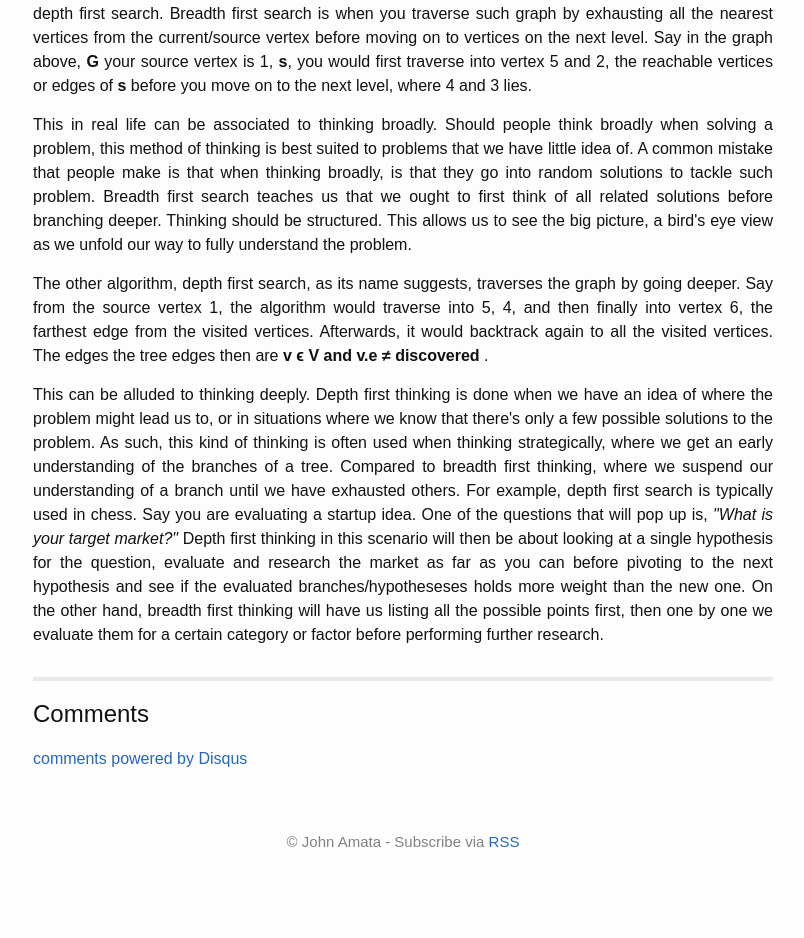
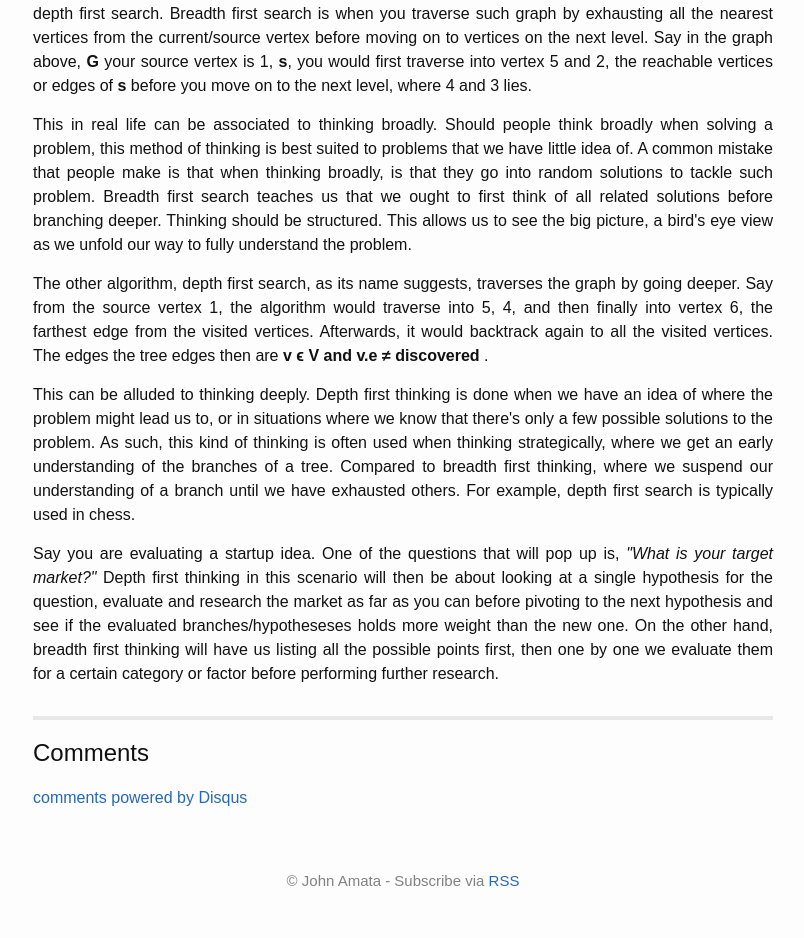
Before and after one commit to jpamata/jpamata.github.io, a Jekyll site: the page built from _posts/2017-10-30-mental-algorithms.md, in a window 1280 px wide. Shown: the part 744-1682 px from the top of the page, without its empty margins (237-1041 px from the left). Built offline with Jekyll 4.4.1, drawn with Linux system fonts in a browser that asks for light colours; comment, search, counter and statistics services are not loaded; before the commit the page ends 1643 px from its top, so only the background shows below that.

Commit message:
Update 2017-10-30-mental-algorithms.md

```diff
--- a/_posts/2017-10-30-mental-algorithms.md
+++ b/_posts/2017-10-30-mental-algorithms.md
@@ -30,7 +30,9 @@ description:
 <p align="justify">The other algorithm, depth first search, as its name suggests, traverses the graph by going deeper. Say from the source vertex 1, the algorithm would traverse into 5, 4, and then finally into vertex 6, the farthest edge from the visited vertices. Afterwards, it would backtrack again to all the visited vertices. The edges the tree edges then are <strong>v ϵ V and v.e ≠ discovered </strong>.
 </p>
 
-<p align="justify">This can be alluded to thinking deeply. Depth first thinking is done when we have an idea of where the problem might lead us to, or in situations where we know that there's only a few possible solutions to the problem. As such, this kind of thinking is often used when thinking strategically, where we get an early understanding of the branches of a tree. Compared to breadth first thinking, where we suspend our understanding of a branch until we have exhausted others. For example, depth first search is typically used in chess. Say you are evaluating a startup idea. One of the questions that will pop up is, <i>"What is your target market?"</i> Depth first thinking in this scenario will then be about looking at a single hypothesis for the question, evaluate and research the market as far as you can before pivoting to the next hypothesis and see if the evaluated branches/hypotheseses holds more weight than the new one. On the other hand, breadth first thinking will have us listing all the possible points first, then one by one we evaluate them for a certain category or factor before performing further research.
+<p align="justify">This can be alluded to thinking deeply. Depth first thinking is done when we have an idea of where the problem might lead us to, or in situations where we know that there's only a few possible solutions to the problem. As such, this kind of thinking is often used when thinking strategically, where we get an early understanding of the branches of a tree. Compared to breadth first thinking, where we suspend our understanding of a branch until we have exhausted others. For example, depth first search is typically used in chess.</p>
+
+<p align="justify">Say you are evaluating a startup idea. One of the questions that will pop up is, <i>"What is your target market?"</i> Depth first thinking in this scenario will then be about looking at a single hypothesis for the question, evaluate and research the market as far as you can before pivoting to the next hypothesis and see if the evaluated branches/hypotheseses holds more weight than the new one. On the other hand, breadth first thinking will have us listing all the possible points first, then one by one we evaluate them for a certain category or factor before performing further research.
 </p>
 
 <p align="justify">
```
